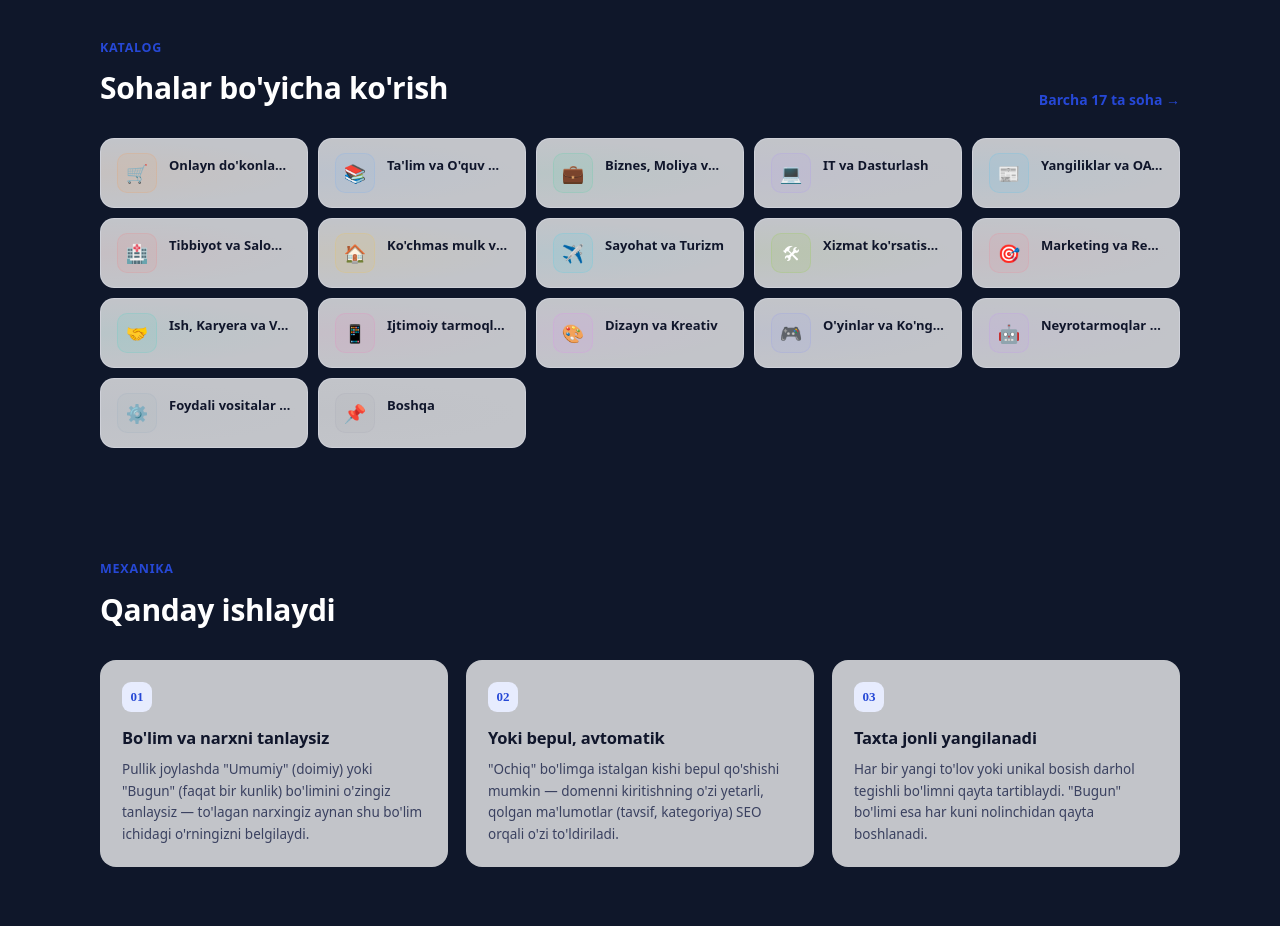
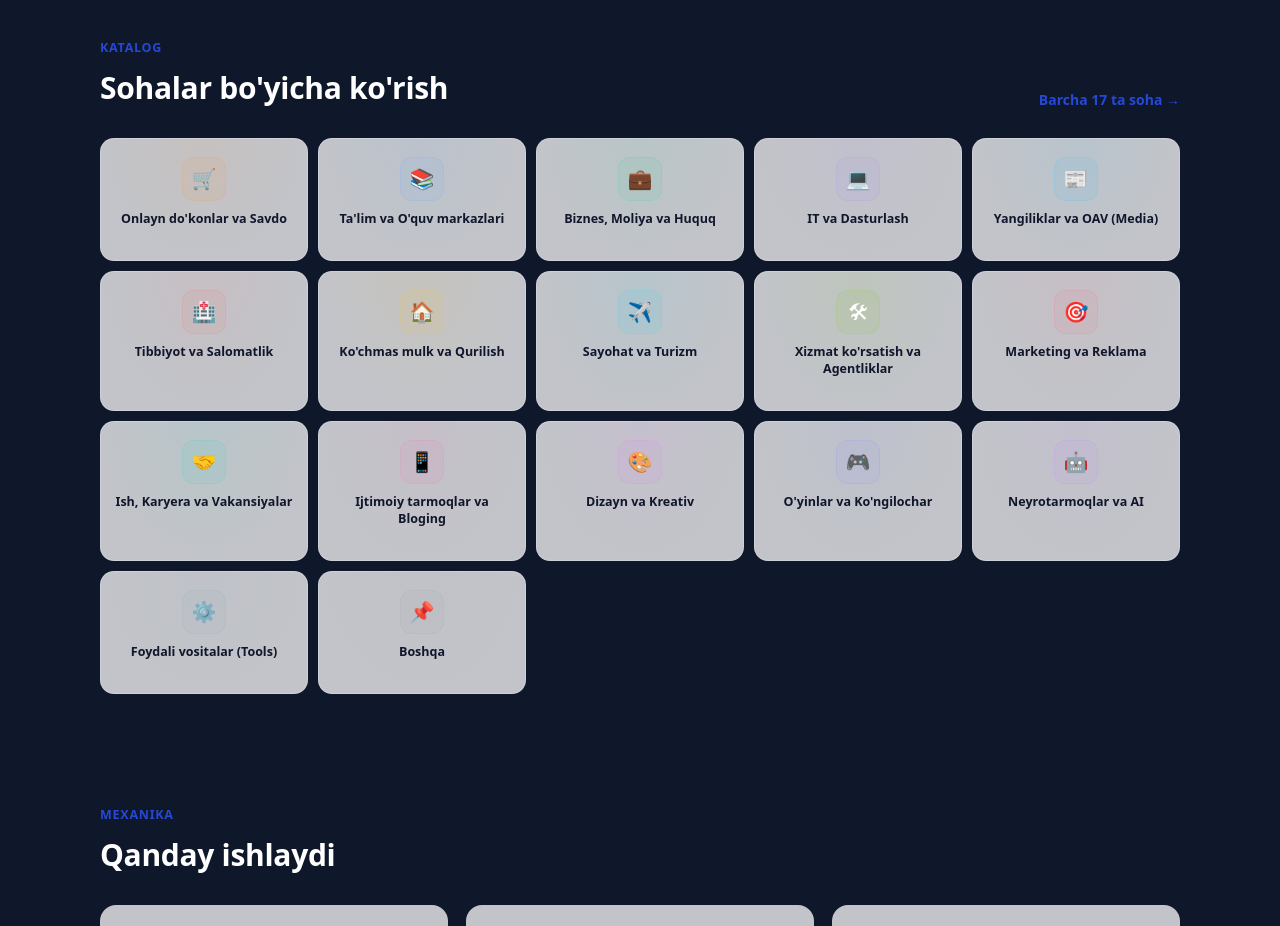
Before and after one commit to goldendevuz/top3, a React (Vite) app in the folder frontend/: page / in a window 1280 px wide. Shown: the part 1280-2206 px from the top of the page. Built offline with nearby package versions, Linux system fonts and the light colour scheme; no server answers.

Commit message:
fix: category cards vertical+centered layout, text wraps properly

```diff
--- a/frontend/src/components/CategoryBrowse.tsx
+++ b/frontend/src/components/CategoryBrowse.tsx
@@ -44,9 +44,10 @@ const CategoryBrowse = () => {
             to={`/category/${encodeURIComponent(name)}`}
             style={{
               display: 'flex',
+              flexDirection: 'column',
               alignItems: 'center',
-              gap: '12px',
-              padding: '14px 16px',
+              gap: '0px',
+              padding: '18px 12px 14px',
               background: 'var(--surface)',
               border: '1px solid var(--border)',
               borderRadius: '14px',
@@ -54,6 +55,7 @@ const CategoryBrowse = () => {
               transition: 'transform .18s, box-shadow .18s, border-color .18s',
               position: 'relative',
               overflow: 'hidden',
+              textAlign: 'center',
             }}
             onMouseEnter={e => {
               const el = e.currentTarget as HTMLElement;
@@ -71,31 +73,32 @@ const CategoryBrowse = () => {
             {/* Subtle color glow */}
             <div style={{
               position: 'absolute', top: 0, left: 0, right: 0, bottom: 0,
-              background: `radial-gradient(ellipse at 0% 50%, ${accent}10, transparent 70%)`,
+              background: `radial-gradient(ellipse at 50% 0%, ${accent}12, transparent 70%)`,
               pointerEvents: 'none',
             }} />
 
             {/* Icon */}
             <div style={{
-              width: 40, height: 40, borderRadius: 10, flexShrink: 0,
+              width: 44, height: 44, borderRadius: 12, flexShrink: 0,
               background: `${accent}15`,
               border: `1px solid ${accent}25`,
               display: 'flex', alignItems: 'center', justifyContent: 'center',
-              fontSize: 18, position: 'relative',
+              fontSize: 20, position: 'relative', marginBottom: 10,
             }}>
               {icon}
             </div>
 
             {/* Text */}
-            <div style={{ flex: 1, minWidth: 0, position: 'relative' }}>
+            <div style={{ position: 'relative', width: '100%' }}>
               <div style={{
-                fontWeight: 700, fontSize: 13, color: 'var(--ink)',
-                whiteSpace: 'nowrap', overflow: 'hidden', textOverflow: 'ellipsis',
-                marginBottom: 2,
+                fontWeight: 700, fontSize: 12.5, color: 'var(--ink)',
+                lineHeight: 1.35, textAlign: 'center',
+                wordBreak: 'keep-all', overflowWrap: 'break-word',
+                marginBottom: 4,
               }}>
                 {name}
               </div>
-              <div style={{ fontSize: 11, color: accent, fontWeight: 600, minHeight: 14 }}>
+              <div style={{ fontSize: 11, color: accent, fontWeight: 600, minHeight: 14, textAlign: 'center' }}>
                 {count > 0 ? `${count} ta sayt` : ''}
               </div>
             </div>
```
